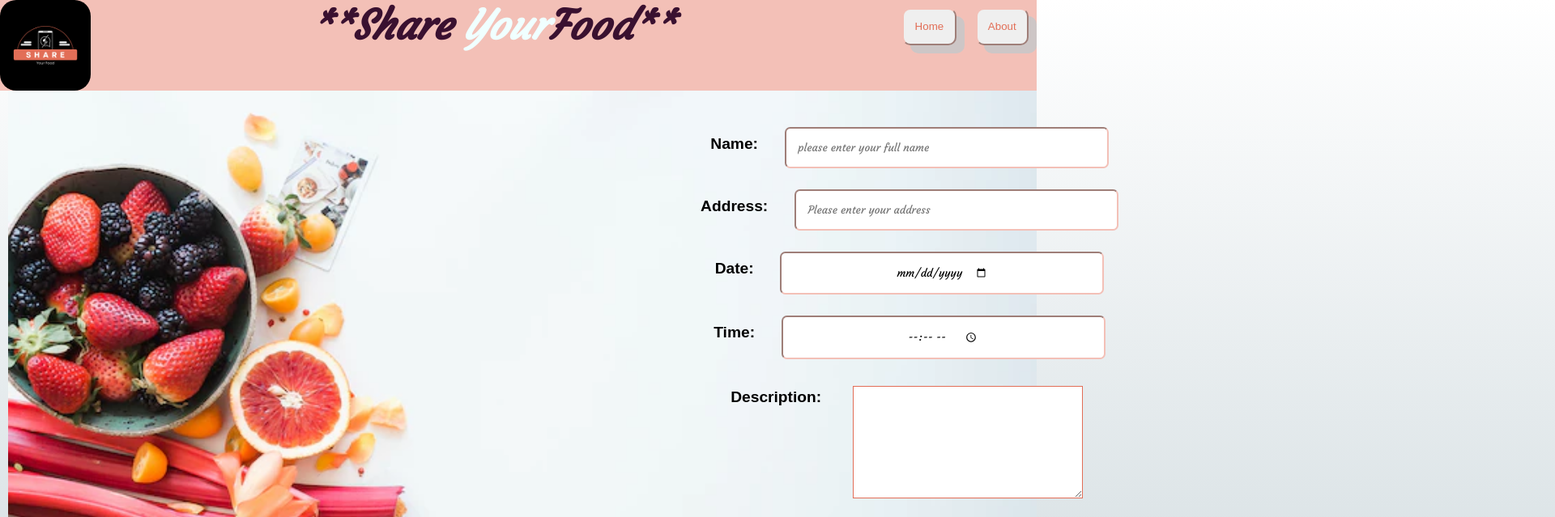
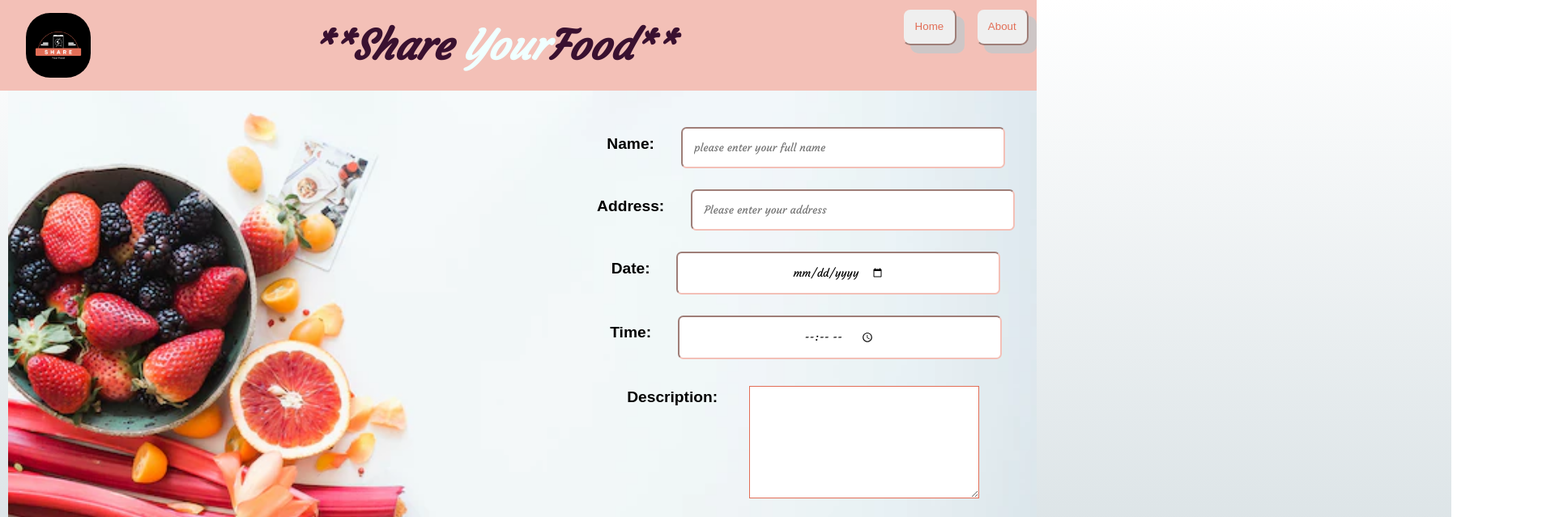
Before and after one commit to leilafaez/Buddy-Group-Project-Share-Your-Food, a plain HTML site: page public/index.html in a window 1280 px wide. Shown: the top 639 px of the page at 81% size, 1920 px wide, since content can reach past the window. Drawn offline with Linux system fonts and the light colour scheme; a web font is replaced by a local one.

Commit message:
updated styles

```diff
--- a/public/style.css
+++ b/public/style.css
@@ -28,16 +28,14 @@ h1{
     font-style: oblique;
     font-size: 50px;
     color: rgb(58, 17, 48);
+    margin-top: 0.5em;
 
 
 }
 .h1-span{
     color: azure;
 }
-.header-nav-bar{
 
-
-}
 .lay-out-input{
     display: flex;
     justify-items: center;
@@ -61,9 +59,7 @@ button:hover{
     color:rgb(251, 246, 246)
 }
 /* main */
-main{
 
-}
 /*main-article */
 .article{
     position: relative;
@@ -81,7 +77,7 @@ margin-left: 10px;
 #form-page{
     position: absolute;
     top: 2em;
-    left: 20em;
+    left: 12em;
     width: 100em;
     display: flex;
     flex-direction: column;
@@ -129,5 +125,9 @@ label{
     margin: 1.5em;
 }
 .logo{
-    border-radius: 20px;
+    border-radius: 30px;
+    width: 80px;
+    height: 80px;
+    margin-left: 2em;
+    margin-top: 1em;
 }
```
